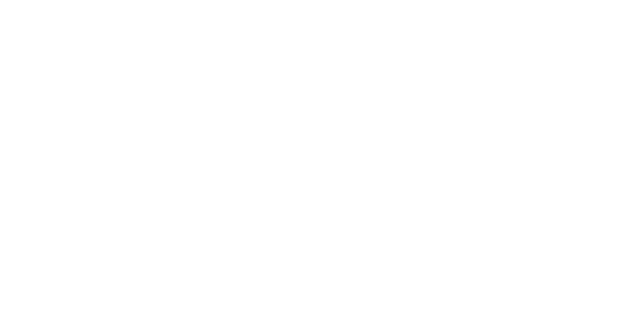
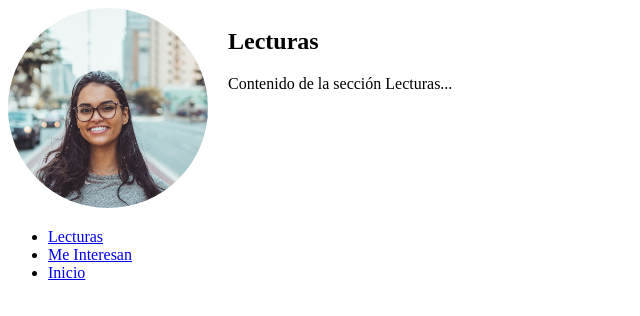
Before and after one commit to emaenriquez/book_recommendations, a React (Vite) app: page /profile/lecturas in a window 1280 px wide. Before the commit this address had no page. Shown: the top 316 px of the page, without its empty margins (0-640 px from the left). Built offline with nearby package versions, Linux system fonts and the light colour scheme.

Commit message:
Implemented relative paths to allow navigation to the profile component from the readings page within the same route.

```diff
--- a/src/App.jsx
+++ b/src/App.jsx
@@ -1,33 +1,29 @@
-
 import {
   BrowserRouter as Router,
   Routes,
-  Route,
-  Navigate
-} from 'react-router-dom'
-import Home from './pages/HomePage'
-import LoginPage from './pages/LoginPage'
-import RegisterPage from './pages/RegisterPage'
-import ProfilePage from './pages/ProfilePage'
-import Lecturas from './components/Lecturas'
-import Meinteresan from './components/Meinteresan'
+  Route
+} from 'react-router-dom';
+import Home from './pages/HomePage';
+import LoginPage from './pages/LoginPage';
+import RegisterPage from './pages/RegisterPage';
+import ProfilePage from './pages/ProfilePage';
+import Lecturas from './components/Lecturas';
+import Meinteresan from './components/Meinteresan';
 
 function App() {
-
   return (
-    <>
-      <Router>
-        <Routes>
-          <Route path='/' element={<Home />} />
-          <Route path='/login' element={<LoginPage />}></Route>
-          <Route path='/registrer' element={<RegisterPage />}></Route>
-          <Route path='/profile' element={<ProfilePage />}></Route>
-          <Route path='/lecturas' element={<Lecturas />}></Route>
-          <Route path='/meinteresan' element={<Meinteresan />}></Route>
-        </Routes>
-      </Router>
-    </>
-  )
+    <Router>
+      <Routes>
+        <Route path='/' element={<Home />} />
+        <Route path='/login' element={<LoginPage />} />
+        <Route path='/register' element={<RegisterPage />} />
+        <Route path='/profile' element={<ProfilePage />}>
+          <Route path='lecturas' element={<Lecturas />} />
+          <Route path='meinteresan' element={<Meinteresan />} />
+        </Route>
+      </Routes>
+    </Router>
+  );
 }
 
-export default App
+export default App;
--- a/src/components/BooksCard.jsx
+++ b/src/components/BooksCard.jsx
@@ -5,7 +5,10 @@
         <img src={book.thumbnail} alt="portada" />
         <h2>{book.title}</h2>
         <h3>{book.subtitle}</h3>
-        <p>{book.description}</p>
+        <details>
+          <summary>haz click para ver la descripción</summary>
+          <p>{book.description}</p>
+        </details>
       </div>
     );
   };
--- a/src/components/Lecturas.jsx
+++ b/src/components/Lecturas.jsx
@@ -1,7 +1,10 @@
 
 function Lecturas() {
   return (
-    <div>Lecturas</div>
+    <div>
+    <h2>Lecturas</h2>
+    <p>Contenido de la sección Lecturas...</p>
+</div>
   )
 }
 
--- a/src/components/Meinteresan.jsx
+++ b/src/components/Meinteresan.jsx
@@ -1,7 +1,10 @@
 
 function Meinteresan() {
   return (
-    <div>Meinteresan</div>
+    <div>
+            <h2>Me Interesan</h2>
+            <p>Contenido de la sección Me Interesan...</p>
+        </div>
   )
 }
 
--- /dev/null
+++ b/src/components/Profile.jsx
@@ -0,0 +1,22 @@
+
+import { Link, Outlet } from 'react-router-dom';
+
+const Profile = () => {
+    return (
+        <div style={{ display: 'flex' }}>
+            <div style={{ marginRight: '20px' }}>
+                <img src='/perfil.jpeg' style={{ width: '200px', height: '200px', borderRadius: '50%', objectFit: 'cover' }} alt="Profile" />
+                <ul>
+                    <li><Link to="lecturas">Lecturas</Link></li>
+                    <li><Link to="meinteresan">Me Interesan</Link></li>
+                    <li><Link to="/">Inicio</Link></li>
+                </ul>
+            </div>
+            <div>
+                <Outlet />
+            </div>
+        </div>
+    );
+}
+
+export default Profile;
--- a/src/pages/ProfilePage.jsx
+++ b/src/pages/ProfilePage.jsx
@@ -1,17 +1,9 @@
+import Profile from '../components/Profile';
 
-import { Link } from 'react-router-dom'
-
-const Profile = () => {
+const ProfilePage = () => {
     return (
-        <>
-          <ul>
-            <Link to={"/lecturas"}>Lecturas</Link>
-          </ul>
-          <ul>
-            <Link to={"/meinteresan"}>Lecturas</Link>
-          </ul>
-        </>
-    )
+        <Profile />
+    );
 }
 
-export default Profile
+export default ProfilePage;
```
Also changed, not shown: public/perfil.jpeg (added).
